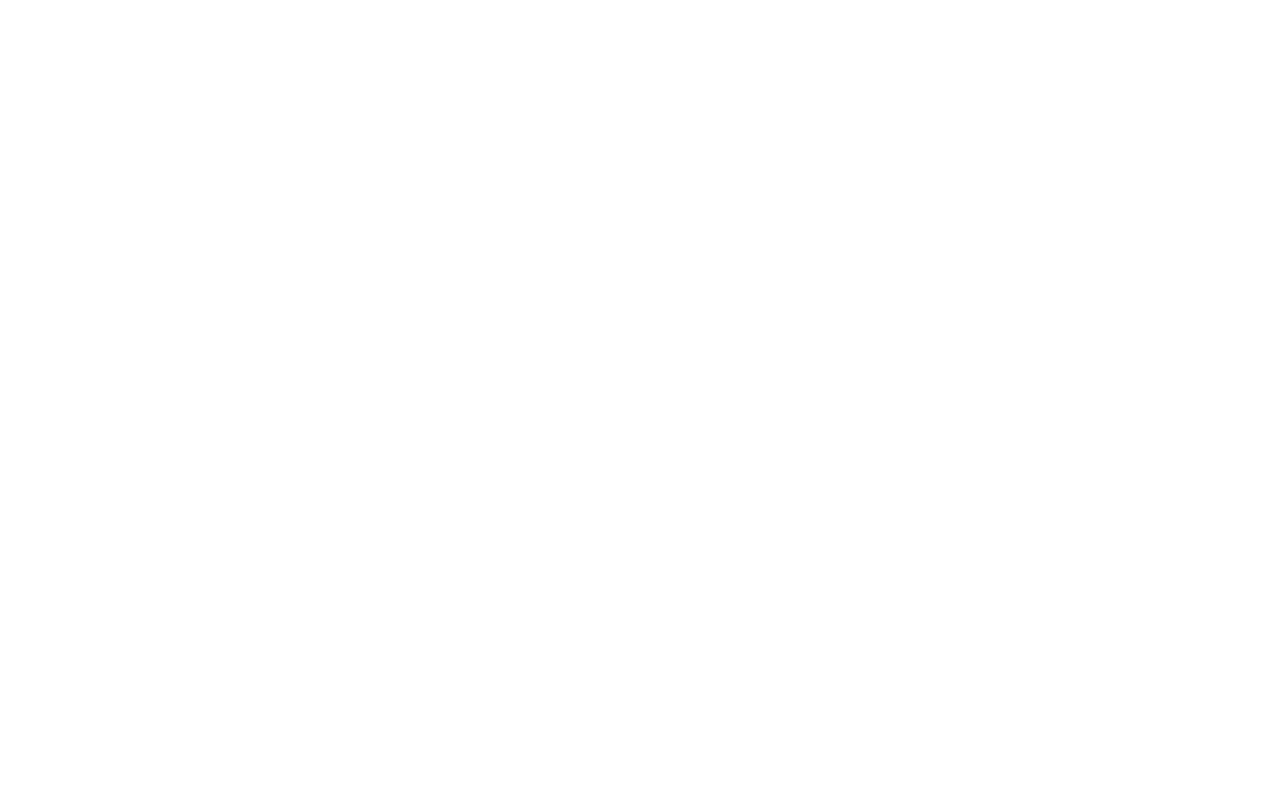
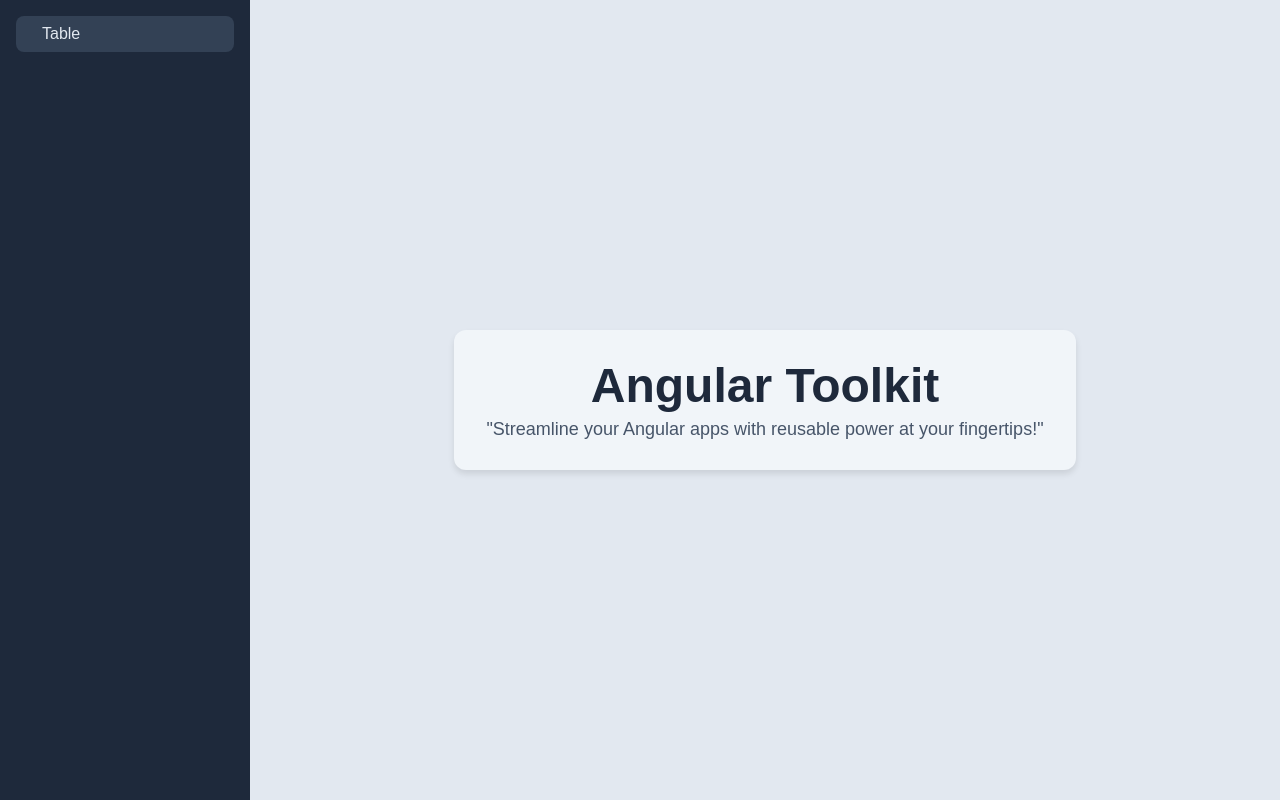
Before and after one commit to Minuke/angular-toolkit, an Angular app: page /home in a window 1280 px wide. Before the commit this address led to /. Built offline with nearby package versions, Linux system fonts and the light colour scheme.

Commit message:
implement sidebar and home components with routing

```diff
--- a/src/app/app.component.html
+++ b/src/app/app.component.html
@@ -1 +1,6 @@
-<router-outlet></router-outlet>
+<div class="container">
+  <app-sidebar></app-sidebar>
+  <div class="content">
+    <router-outlet></router-outlet>
+  </div>
+</div>
--- a/src/app/app.component.scss
+++ b/src/app/app.component.scss
@@ -0,0 +1,15 @@
+.container {
+  display: grid;
+  grid-template-areas:
+    "sidebar content";
+  grid-template-columns: 250px 1fr;
+  height: 100vh;
+
+  app-sidebar {
+    grid-area: sidebar;
+  }
+
+  .content {
+    grid-area: content;
+  }
+}
--- a/src/app/app.component.ts
+++ b/src/app/app.component.ts
@@ -1,9 +1,10 @@
 import { Component } from '@angular/core';
 import { RouterOutlet } from '@angular/router';
+import { SidebarComponent } from './shared/components/sidebar/sidebar.component';
 
 @Component({
   selector: 'app-root',
-  imports: [RouterOutlet],
+  imports: [RouterOutlet, SidebarComponent],
   templateUrl: './app.component.html',
   styleUrl: './app.component.scss'
 })
--- a/src/app/app.routes.ts
+++ b/src/app/app.routes.ts
@@ -1,3 +1,15 @@
-import { Routes } from '@angular/router';
+import { Routes } from "@angular/router";
+import { HomeComponent } from "@shared/components/home/home.component";
 
-export const routes: Routes = [];
+export const routes: Routes = [
+  {
+    path: "",
+    redirectTo: "/home",
+    pathMatch: "full",
+  },
+  {
+    path: "home",
+    component: HomeComponent,
+    title: "Home",
+  },
+];
--- /dev/null
+++ b/src/app/shared/components/home/home.component.html
@@ -0,0 +1,6 @@
+<div class="home-container">
+  <div class="home-content">
+    <h1 class="title">Angular Toolkit</h1>
+    <p class="slogan">"Streamline your Angular apps with reusable power at your fingertips!"</p>
+  </div>
+</div>
--- /dev/null
+++ b/src/app/shared/components/home/home.component.scss
@@ -0,0 +1,44 @@
+.home-container {
+  display: flex;
+  align-items: center;
+  justify-content: center;
+  height: 100vh;
+  width: 100%;
+  background-color: #e2e8f0;
+  color: #1e293b;
+
+  .home-content {
+    text-align: center;
+    padding: 32px;
+    background-color: #f1f5f9;
+    border-radius: 12px;
+    box-shadow: 0 4px 6px rgba(0, 0, 0, 0.1);
+
+    .title {
+      font-family: 'Poppins', sans-serif;
+      font-size: 48px;
+      font-weight: 600;
+      margin-bottom: 10px;
+      color: #1e293b;
+    }
+
+    .slogan {
+      font-family: 'Poppins', sans-serif;
+      font-size: 18px;
+      color: #475569;
+    }
+  }
+}
+
+.container {
+  flex: 1;
+  display: flex;
+  flex-direction: column;
+  height: 100vh;
+  overflow: auto;
+}
+
+:host {
+  display: flex;
+  height: 100vh;
+}
--- /dev/null
+++ b/src/app/shared/components/sidebar/sidebar.component.html
@@ -0,0 +1,7 @@
+<nav class="sidebar">
+  <ul>
+    <li (click)="navigateTo('/table')" class="sidebar-button">
+      <i class="fas fa-calculator"></i> Table
+    </li>
+  </ul>
+</nav>
--- /dev/null
+++ b/src/app/shared/components/sidebar/sidebar.component.scss
@@ -0,0 +1,48 @@
+.sidebar {
+  width: 250px;
+  height: 100vh;
+  background-color: #1e293b;
+  padding: 16px;
+  display: flex;
+  flex-direction: column;
+  overflow: hidden;
+  box-sizing: border-box;
+
+  ul {
+    list-style: none;
+    padding: 0;
+    margin: 0;
+    width: 100%;
+
+    .sidebar-button {
+      width: 100%;
+      box-sizing: border-box;
+      padding: 10px;
+      margin-bottom: 8px;
+      color: #e2e8f0;
+      background-color: #334155;
+      border: none;
+      border-radius: 8px;
+      text-align: left;
+      display: flex;
+      align-items: center;
+      gap: 16px;
+      font-family: 'Poppins', sans-serif;
+      font-size: 16px;
+      cursor: pointer;
+      transition: background 0.3s;
+
+      i {
+        font-size: 18px;
+      }
+
+      &:hover {
+        background-color: #475569;
+      }
+
+      &:active {
+        transform: scale(0.98);
+      }
+    }
+  }
+}
--- /dev/null
+++ b/src/app/shared/components/sidebar/sidebar.component.ts
@@ -0,0 +1,17 @@
+import { Component, inject } from '@angular/core';
+import { Router } from '@angular/router';
+
+@Component({
+  selector: 'app-sidebar',
+  imports: [],
+  templateUrl: './sidebar.component.html',
+  styleUrl: './sidebar.component.scss'
+})
+export class SidebarComponent {
+
+  public router: Router = inject(Router);
+
+  public navigateTo(ruta: string): void {
+    this.router.navigate([ruta]);
+  }
+}
```
Also changed, not shown: src/app/shared/components/home/home.component.ts (added, +11 -0 lines), 2 other files (tests, documents, lock files or other folders).
